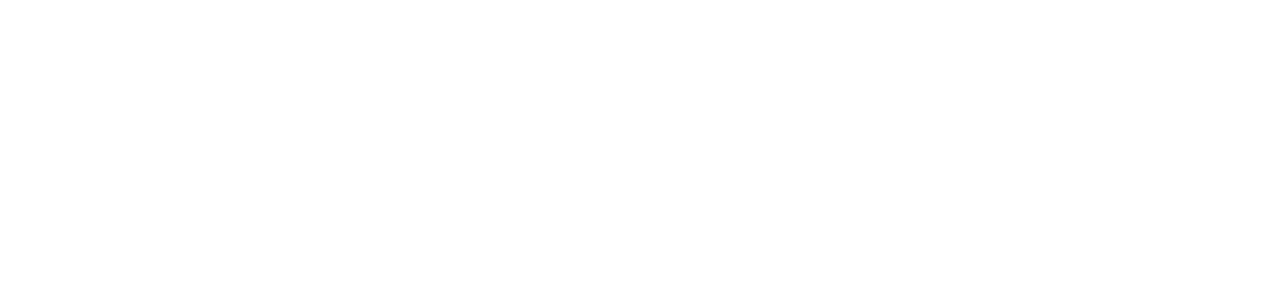
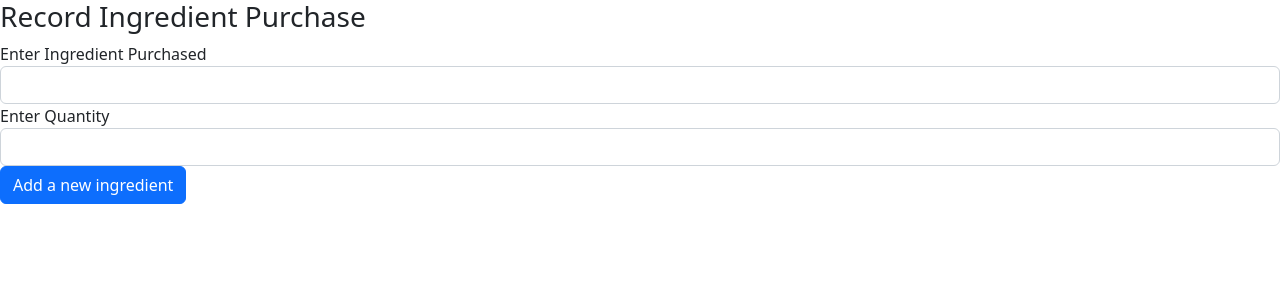
Before and after one commit to simplyjackfoster/HubGrub, a React (Create React App) app in the folder client/: page /createIngredients in a window 1280 px wide. Before the commit this address had no page. Shown: the top 300 px of the page. Built offline with nearby package versions, Linux system fonts and the light colour scheme.

Commit message:
Ingredient UI

```diff
--- a/client/src/App.js
+++ b/client/src/App.js
@@ -8,6 +8,7 @@
 import RecordList from "./components/recordList";
 import Edit from "./components/edit";
 import CreateRestaurant from "./components/createRestaurant";
+import CreateIngredient from "./components/createIngredients";
 import LandingPage from "./components/landingPage";
 
 const App = () => {
@@ -23,6 +24,7 @@
       <Routes>
         <Route exact path="/" element={<LandingPage />} />
         <Route path="/createRestaurant" element={<CreateRestaurant />} />
+        <Route path="/createIngredients" element={<CreateIngredient />} />
         <Route path="/edit/:id" element={<Edit />} />
       </Routes>
 
--- a/client/src/components/createIngredients.js
+++ b/client/src/components/createIngredients.js
@@ -1,11 +1,11 @@
 import React, { useState } from "react";
 import { useNavigate } from "react-router";
 
-export default function CreateRestaurant() {
+export default function CreateIngredient() {
  const [form, setForm] = useState({
    location: "",
-   revenue: 0,
-   cost: 0,
+   revenue: "",
+   cost: "",
  });
  const navigate = useNavigate();
 
@@ -42,23 +42,32 @@
  // This following section will display the form that takes the input from the user.
  return (
    <div>
-     <h3>Add a new restaurant</h3>
+     <h3>Record Ingredient Purchase</h3>
      <form onSubmit={onSubmit}>
        <div className="form-group">
-         <label htmlFor="location">Restaurant Location</label>
+         <label htmlFor="location">Enter Ingredient Purchased</label>
          <input
            type="text"
            className="form-control"
            id="location"
-           value={form.location}
+           value={form.ingredient}
            onChange={(e) => updateForm({ location: e.target.value })}
          />
        </div>
-
+       <div className="form-group">
+         <label htmlFor="location">Enter Quantity</label>
+         <input
+           type="text"
+           className="form-control"
+           id="location"
+           value={form.ingredient}
+           onChange={(e) => updateForm({ location: e.target.value })}
+         />
+       </div>
        <div className="form-group">
          <input
            type="submit"
-           value="Add a new restaurant"
+           value="Add a new ingredient"
            className="btn btn-primary"
          />
        </div>
--- a/client/src/components/landingPage.js
+++ b/client/src/components/landingPage.js
@@ -88,7 +88,7 @@
             </div>
 
             <div className="row">
-                <button type="button" className="col-6 btn btn-light" onClick={() => navigate("/ingredients")}>Change ingredient</button>
+                <button type="button" className="col-6 btn btn-light" onClick={() => navigate("/changeIngredients")}>Change ingredient</button>
                 <button type="button" className="col-6 btn btn-light" onClick={() => navigate("/menu")}>Change menu</button>
 
             </div>
```
